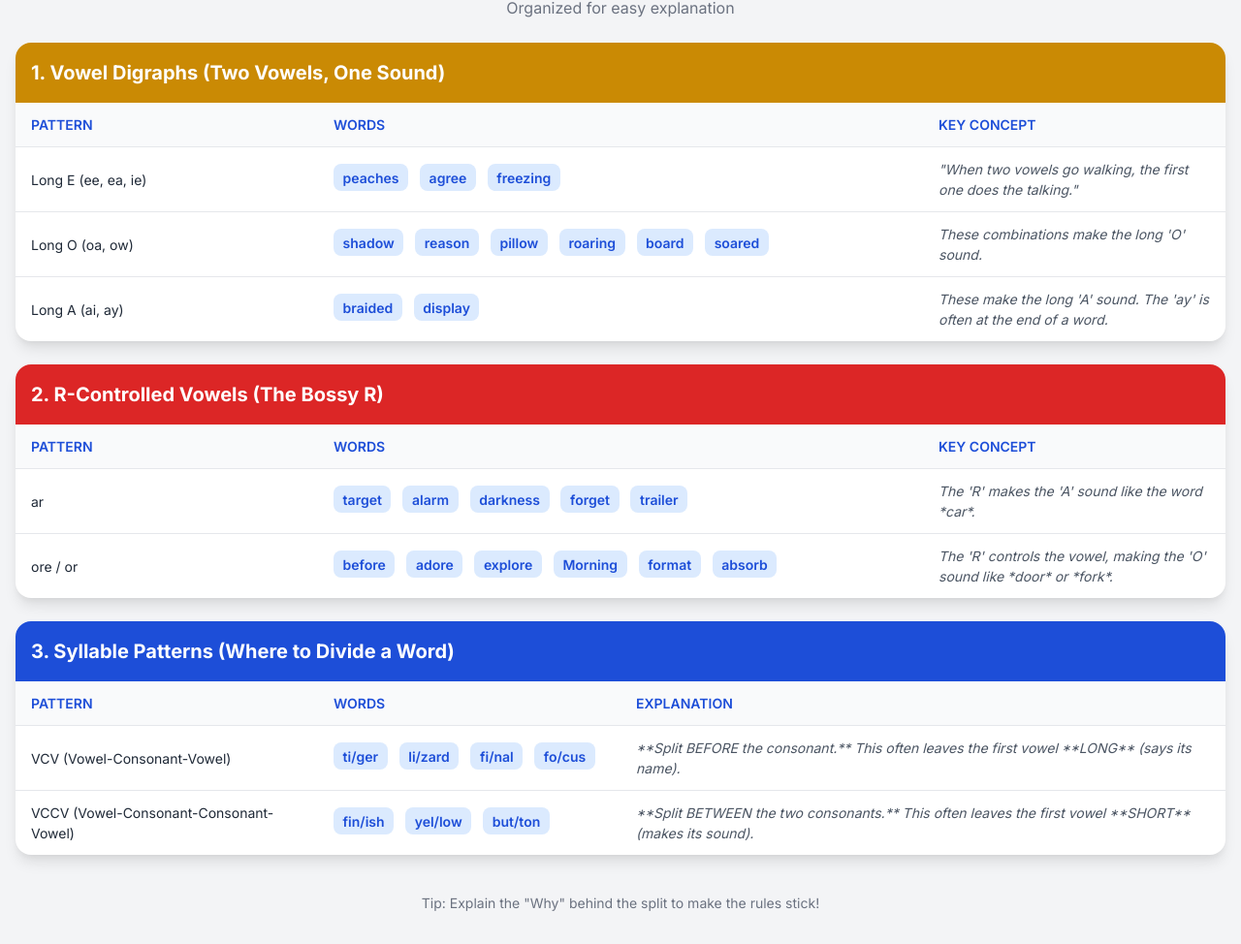
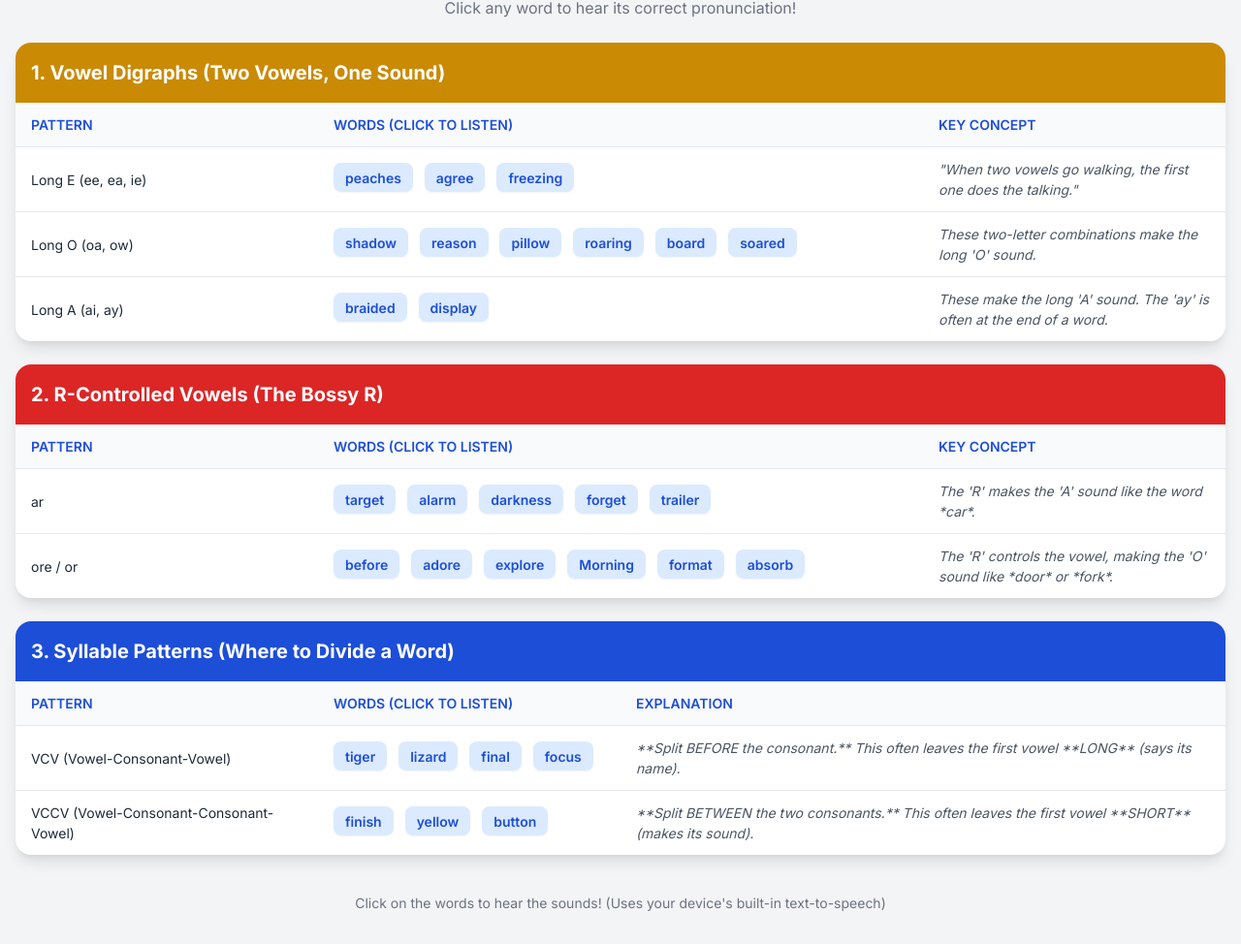
Before and after one commit to fmbanafa-debug/Dima-Grammar, a plain HTML site: page index.html in a window 1280 px wide. Shown: the part 84-1058 px from the top of the page at 97% size. Drawn offline with nearby package versions, Linux system fonts and the light colour scheme.

Commit message:
Update index.html

```diff
--- a/index.html
+++ b/index.html
@@ -3,7 +3,7 @@
 <head>
     <meta charset="UTF-8">
     <meta name="viewport" content="width=device-width, initial-scale=1.0">
-    <title>Phonics Review Organizer</title>
+    <title>Interactive Phonics Review</title>
     <script src="https://cdn.tailwindcss.com"></script>
     <link href="https://fonts.googleapis.com/css2?family=Inter:wght@400;600;700&display=swap" rel="stylesheet">
     <style>
@@ -62,12 +62,21 @@
             display: inline-block;
             background-color: #DBEAFE; /* Blue-100 */
             color: var(--color-primary);
-            padding: 0.2rem 0.6rem;
+            padding: 0.3rem 0.75rem;
             border-radius: 0.5rem;
             font-weight: 600;
             margin-right: 0.5rem;
             margin-bottom: 0.25rem;
+            cursor: pointer;
+            transition: all 0.15s ease-in-out;
+            box-shadow: 0 1px 2px 0 rgba(0, 0, 0, 0.05);
         }
+        .tag:hover {
+            background-color: #93C5FD; /* Blue-300 */
+            transform: translateY(-1px);
+            box-shadow: 0 4px 6px -1px rgba(0, 0, 0, 0.1), 0 2px 4px -2px rgba(0, 0, 0, 0.06);
+        }
+
         /* Mobile specific adjustments */
         @media (max-width: 640px) {
             th, td {
@@ -123,8 +132,8 @@
 
     <div class="container">
         <header class="text-center py-6">
-            <h1 class="text-3xl font-bold text-gray-800">Grade 3 Phonics Review</h1>
-            <p class="text-gray-500 mt-1">Organized for easy explanation</p>
+            <h1 class="text-3xl font-bold text-gray-800">Grade 3 Interactive Phonics Review</h1>
+            <p class="text-gray-500 mt-1">Click any word to hear its correct pronunciation!</p>
         </header>
 
         <!-- Vowel Digraphs and R-Controlled Vowels -->
@@ -136,37 +145,37 @@
                 <thead>
                     <tr>
                         <th class="w-1/4">Pattern</th>
-                        <th class="w-1/2">Words</th>
+                        <th class="w-1/2">Words (Click to Listen)</th>
                         <th class="w-1/4">Key Concept</th>
                     </tr>
                 </thead>
                 <tbody>
                     <tr>
                         <td data-label="Pattern">Long E (ee, ea, ie)</td>
-                        <td data-label="Words">
-                            <span class="tag">peaches</span>
-                            <span class="tag">agree</span>
-                            <span class="tag">freezing</span>
+                        <td data-label="Words (Click to Listen)">
+                            <span class="tag" onclick="speakWord(this)">peaches</span>
+                            <span class="tag" onclick="speakWord(this)">agree</span>
+                            <span class="tag" onclick="speakWord(this)">freezing</span>
                         </td>
                         <td data-label="Key Concept" class="key-concept">"When two vowels go walking, the first one does the talking."</td>
                     </tr>
                     <tr>
                         <td data-label="Pattern">Long O (oa, ow)</td>
-                        <td data-label="Words">
-                            <span class="tag">shadow</span>
-                            <span class="tag">reason</span>
-                            <span class="tag">pillow</span>
-                            <span class="tag">roaring</span>
-                            <span class="tag">board</span>
-                            <span class="tag">soared</span>
+                        <td data-label="Words (Click to Listen)">
+                            <span class="tag" onclick="speakWord(this)">shadow</span>
+                            <span class="tag" onclick="speakWord(this)">reason</span>
+                            <span class="tag" onclick="speakWord(this)">pillow</span>
+                            <span class="tag" onclick="speakWord(this)">roaring</span>
+                            <span class="tag" onclick="speakWord(this)">board</span>
+                            <span class="tag" onclick="speakWord(this)">soared</span>
                         </td>
-                        <td data-label="Key Concept" class="key-concept">These combinations make the long 'O' sound.</td>
+                        <td data-label="Key Concept" class="key-concept">These two-letter combinations make the long 'O' sound.</td>
                     </tr>
                     <tr>
                         <td data-label="Pattern">Long A (ai, ay)</td>
-                        <td data-label="Words">
-                            <span class="tag">braided</span>
-                            <span class="tag">display</span>
+                        <td data-label="Words (Click to Listen)">
+                            <span class="tag" onclick="speakWord(this)">braided</span>
+                            <span class="tag" onclick="speakWord(this)">display</span>
                         </td>
                         <td data-label="Key Concept" class="key-concept">These make the long 'A' sound. The 'ay' is often at the end of a word.</td>
                     </tr>
@@ -183,31 +192,31 @@
                 <thead>
                     <tr>
                         <th class="w-1/4">Pattern</th>
-                        <th class="w-1/2">Words</th>
+                        <th class="w-1/2">Words (Click to Listen)</th>
                         <th class="w-1/4">Key Concept</th>
                     </tr>
                 </thead>
                 <tbody>
                     <tr>
                         <td data-label="Pattern">ar</td>
-                        <td data-label="Words">
-                            <span class="tag">target</span>
-                            <span class="tag">alarm</span>
-                            <span class="tag">darkness</span>
-                            <span class="tag">forget</span>
-                            <span class="tag">trailer</span>
+                        <td data-label="Words (Click to Listen)">
+                            <span class="tag" onclick="speakWord(this)">target</span>
+                            <span class="tag" onclick="speakWord(this)">alarm</span>
+                            <span class="tag" onclick="speakWord(this)">darkness</span>
+                            <span class="tag" onclick="speakWord(this)">forget</span>
+                            <span class="tag" onclick="speakWord(this)">trailer</span>
                         </td>
                         <td data-label="Key Concept" class="key-concept">The 'R' makes the 'A' sound like the word *car*.</td>
                     </tr>
                     <tr>
                         <td data-label="Pattern">ore / or</td>
-                        <td data-label="Words">
-                            <span class="tag">before</span>
-                            <span class="tag">adore</span>
-                            <span class="tag">explore</span>
-                            <span class="tag">Morning</span>
-                            <span class="tag">format</span>
-                            <span class="tag">absorb</span>
+                        <td data-label="Words (Click to Listen)">
+                            <span class="tag" onclick="speakWord(this)">before</span>
+                            <span class="tag" onclick="speakWord(this)">adore</span>
+                            <span class="tag" onclick="speakWord(this)">explore</span>
+                            <span class="tag" onclick="speakWord(this)">Morning</span>
+                            <span class="tag" onclick="speakWord(this)">format</span>
+                            <span class="tag" onclick="speakWord(this)">absorb</span>
                         </td>
                         <td data-label="Key Concept" class="key-concept">The 'R' controls the vowel, making the 'O' sound like *door* or *fork*.</td>
                     </tr>
@@ -224,27 +233,27 @@
                 <thead>
                     <tr>
                         <th class="w-1/4">Pattern</th>
-                        <th class="w-1/4">Words</th>
+                        <th class="w-1/4">Words (Click to Listen)</th>
                         <th class="w-1/2">Explanation</th>
                     </tr>
                 </thead>
                 <tbody>
                     <tr>
                         <td data-label="Pattern">VCV (Vowel-Consonant-Vowel)</td>
-                        <td data-label="Words">
-                            <span class="tag">ti/ger</span>
-                            <span class="tag">li/zard</span>
-                            <span class="tag">fi/nal</span>
-                            <span class="tag">fo/cus</span>
+                        <td data-label="Words (Click to Listen)">
+                            <span class="tag" onclick="speakWord(this)">tiger</span>
+                            <span class="tag" onclick="speakWord(this)">lizard</span>
+                            <span class="tag" onclick="speakWord(this)">final</span>
+                            <span class="tag" onclick="speakWord(this)">focus</span>
                         </td>
                         <td data-label="Explanation" class="key-concept">**Split BEFORE the consonant.** This often leaves the first vowel **LONG** (says its name).</td>
                     </tr>
                     <tr>
                         <td data-label="Pattern">VCCV (Vowel-Consonant-Consonant-Vowel)</td>
-                        <td data-label="Words">
-                            <span class="tag">fin/ish</span>
-                            <span class="tag">yel/low</span>
-                            <span class="tag">but/ton</span>
+                        <td data-label="Words (Click to Listen)">
+                            <span class="tag" onclick="speakWord(this)">finish</span>
+                            <span class="tag" onclick="speakWord(this)">yellow</span>
+                            <span class="tag" onclick="speakWord(this)">button</span>
                         </td>
                         <td data-label="Explanation" class="key-concept">**Split BETWEEN the two consonants.** This often leaves the first vowel **SHORT** (makes its sound).</td>
                     </tr>
@@ -253,9 +262,62 @@
         </div>
 
         <footer class="text-center py-4 text-sm text-gray-500">
-            Tip: Explain the "Why" behind the split to make the rules stick!
+            Click on the words to hear the sounds! (Uses your device's built-in text-to-speech)
         </footer>
     </div>
 
+    <script>
+        // Use the native browser SpeechSynthesis API, which requires no API key.
+        const utterance = new SpeechSynthesisUtterance();
+        utterance.lang = 'en-US';
+        utterance.rate = 0.9; // Slightly slower pace for clarity in learning
+
+        // Prevent rapid, overlapping speech
+        let isSpeaking = false;
+
+        function speakWord(wordElement) {
+            if ('speechSynthesis' in window) {
+                if (isSpeaking) {
+                    window.speechSynthesis.cancel();
+                }
+
+                const word = wordElement.textContent.trim();
+
+                // Set the text to be spoken
+                utterance.text = word;
+
+                utterance.onstart = () => {
+                    isSpeaking = true;
+                    // Provide visual feedback that the word is playing
+                    wordElement.classList.add('bg-green-300', 'ring-2', 'ring-green-600', 'animate-pulse');
+                    wordElement.textContent = '🔊 ' + word;
+                };
+
+                utterance.onend = () => {
+                    isSpeaking = false;
+                    // Reset visual state
+                    wordElement.classList.remove('bg-green-300', 'ring-2', 'ring-green-600', 'animate-pulse');
+                    wordElement.textContent = word;
+                };
+
+                utterance.onerror = (event) => {
+                    console.error("SpeechSynthesis Error:", event);
+                    isSpeaking = false;
+                    wordElement.classList.remove('bg-green-300', 'ring-2', 'ring-green-600', 'animate-pulse');
+                    wordElement.textContent = '❌ Error';
+                    // Revert text after a short delay
+                    setTimeout(() => {
+                        wordElement.textContent = word;
+                    }, 1500);
+                };
+
+                window.speechSynthesis.speak(utterance);
+
+            } else {
+                // Fallback message if the browser doesn't support the API
+                alert("Your browser does not support native text-to-speech. Please try a different browser like Chrome or Safari.");
+            }
+        }
+    </script>
 </body>
 </html>
```
